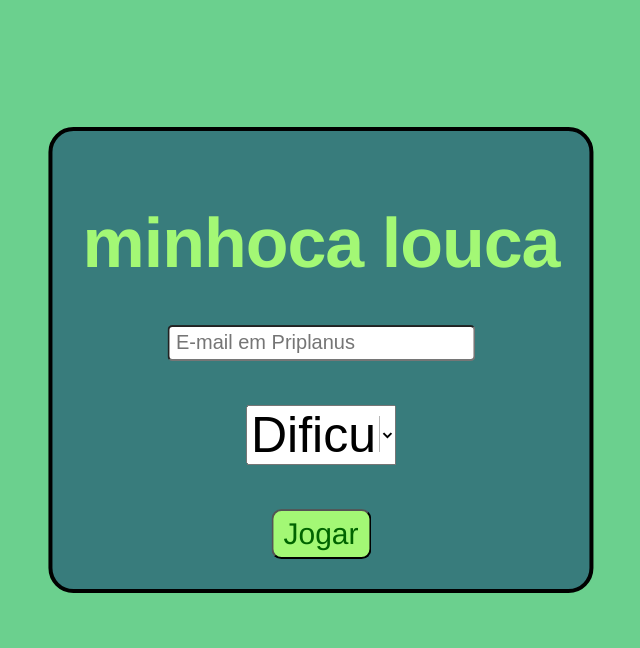
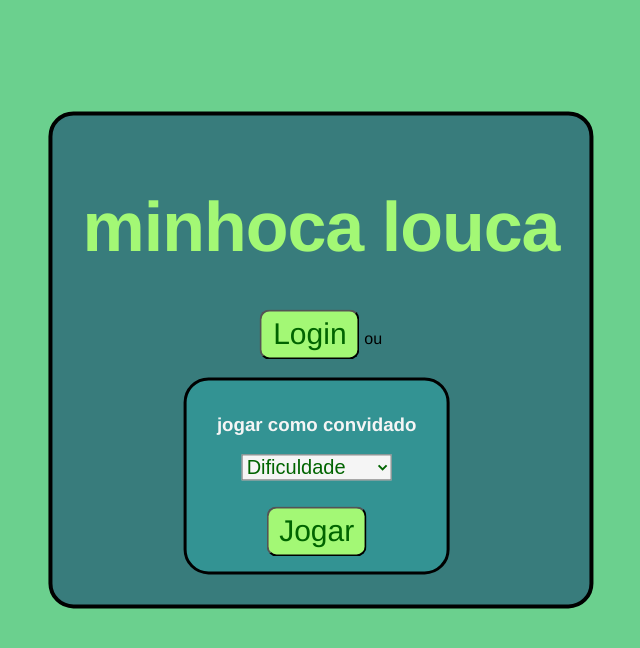
Before and after one commit to MatheusPK/T2-ProgWeb, a Django app: page / in a window 1280 px wide. Shown: the top 648 px of the page, without its empty margins (319-959 px from the left). Run offline with Django 4.2, Linux system fonts and the light colour scheme.

Commit message:
[ADD] Home page login button

```diff
--- a/MinhocaLouca/MinhocaLoucaApp/static/MinhocaLoucaApp/css/home.css
+++ b/MinhocaLouca/MinhocaLoucaApp/static/MinhocaLoucaApp/css/home.css
@@ -1,6 +1,10 @@
 body {
     font-family: 'Helvetica Neue', sans-serif;
     background-color: rgb(107, 208, 142);
+}
+
+h3 {
+    color: whitesmoke;
 }
 
 .container {
@@ -20,6 +24,17 @@ body {
     background-color: rgb(56, 124, 124);
 }
 
+.playField{
+    text-align: center;
+    width: fit-content;
+    position: relative;
+    padding: 15px;
+    transform: translate(38%, 0%);
+    border: black 3px solid;
+    border-radius: 25px;
+    background-color: rgb(51, 147, 147);
+}
+
 .title {
     color: rgb(163, 248, 117);
 }
@@ -35,8 +50,9 @@ h1 {
 .difficultyField {
     position: relative;
     width: 150px;
-    font-size: 50px;
-
+    font-size: 20px;
+    background-color: whitesmoke;
+    color: darkgreen;
 }
 
 .emailField{
--- a/MinhocaLouca/MinhocaLoucaApp/templates/MinhocaLoucaApp/home.html
+++ b/MinhocaLouca/MinhocaLoucaApp/templates/MinhocaLoucaApp/home.html
@@ -13,12 +13,9 @@
     <div class="loginField">
         <h1 class="title">minhoca louca</h1>
         <form action="{% url 'game' %}" onsubmit="return validateForm()" method="get">
-            <input class="emailField" type="text" id="emailField" name="emailField" placeholder="E-mail em Priplanus">
-            <br>
-            <div class="errorMessage" id="emailErrorMessage">
-                E-mail priplanuano inválido!
-            </div>
-            <br>
+            <input class="playButton" type="button" value="Login" id="loginButton"> ou <br><br>
+            <div class="playField">
+                <h3> jogar como convidado</h3>
                 <select class="difficultyField" id="difficultyField" name="difficultyField">
                     <option value="" disabled selected>Dificuldade</option>
                     <option value="easy">Fácil</option>
@@ -29,8 +26,8 @@
                 <div class="errorMessage" id="difficultyErrorMessage">
                     Dificuldade não selecionada!
                 </div>
-            <br>
                 <input class="playButton" type="submit" value="Jogar" id="playButton">
+            </div>
         </form>
     </div>
 </body>
```
Lines whose indentation alone changed are shown as unchanged.
